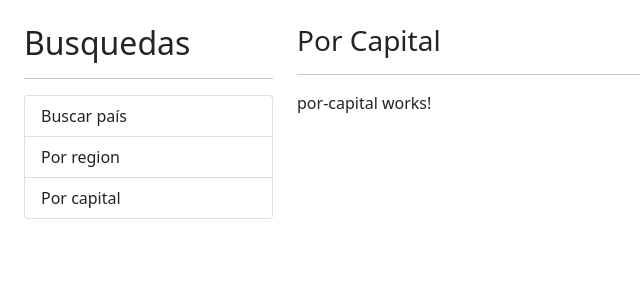
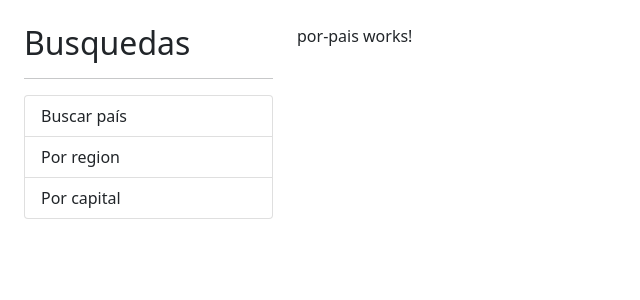
Before and after one commit to EdsonJSF/angular-paises-app, an Angular app: page / in a window 1280 px wide. Shown: the top 300 px of the page, without its empty margins (0-640 px from the left). Built offline with nearby package versions, Linux system fonts and the light colour scheme.

Commit message:
Creacion de las rutas

```diff
--- a/src/app/app.component.html
+++ b/src/app/app.component.html
@@ -10,8 +10,6 @@
   </div>
 
   <div class="col">
-    <h3>Por Capital</h3>
-    <hr />
-    <app-por-capital></app-por-capital>
+    <router-outlet></router-outlet>
   </div>
 </div>
--- a/src/app/app.module.ts
+++ b/src/app/app.module.ts
@@ -1,7 +1,9 @@
 import { NgModule } from '@angular/core';
 import { BrowserModule } from '@angular/platform-browser';
 
+import { AppRoutingModule } from './app-routing.module';
 import { AppComponent } from './app.component';
+
 import { PaisModule } from './pais/pais.module';
 import { SharedModule } from './shared/shared.module';
 
@@ -11,6 +13,7 @@
   ],
   imports: [
     BrowserModule,
+    AppRoutingModule,
     PaisModule,
     SharedModule
   ],
--- a/src/app/pais/pais.module.ts
+++ b/src/app/pais/pais.module.ts
@@ -1,5 +1,6 @@
 import { NgModule } from '@angular/core';
 import { CommonModule } from '@angular/common';
+
 import { PorCapitalComponent } from './pages/por-capital/por-capital.component';
 import { PorPaisComponent } from './pages/por-pais/por-pais.component';
 import { PorRegionComponent } from './pages/por-region/por-region.component';
--- a/src/app/shared/shared.module.ts
+++ b/src/app/shared/shared.module.ts
@@ -1,5 +1,6 @@
 import { NgModule } from '@angular/core';
 import { CommonModule } from '@angular/common';
+
 import { SidebarComponent } from './sidebar/sidebar.component';
 
 const importExport = [SidebarComponent];
```
Also changed, not shown: src/app/app-routing.module.ts (added, +38 -0 lines).
